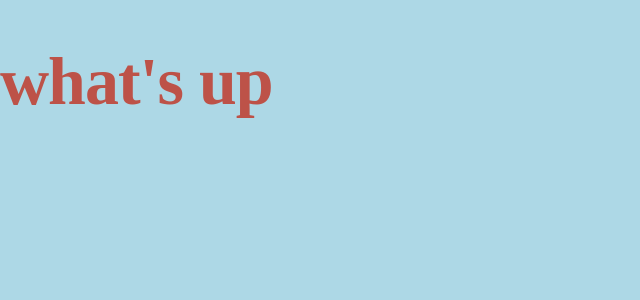
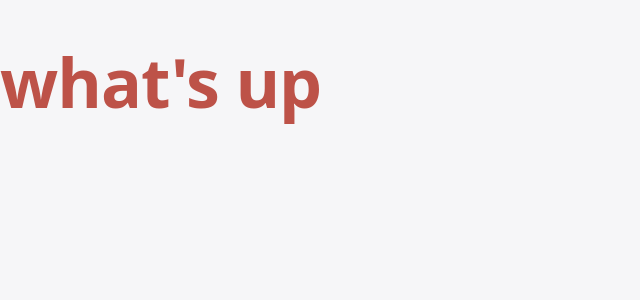
Before and after one commit to dreyahcodes/dreyahcodes.github.io, a Jekyll site: the page built from index.html, in a window 1280 px wide. Shown: the top 300 px of the page, without its empty margins (0-640 px from the left). Built offline with Jekyll 4.4.1, drawn with Linux system fonts in a browser that asks for light colours; Markdown is read by kramdown in place of the engine named in the settings.

Commit message:
Changed background color and font-family

```diff
--- a/assets/css/main.css
+++ b/assets/css/main.css
@@ -374,10 +374,10 @@ body {
   -webkit-tap-highlight-color: #FFF498; }
 
 body {
-  background: lightblue;
+  background: #F6F6F8;
   font-size: 14px;
   line-height: 1.6;
-  font-family: 'Open Sans' sans-serif;
+  font-family: 'Open sans';
   color: #2E2D33;
   -webkit-font-smoothing: antialiased;
   -webkit-text-size-adjust: 100%; }
```
